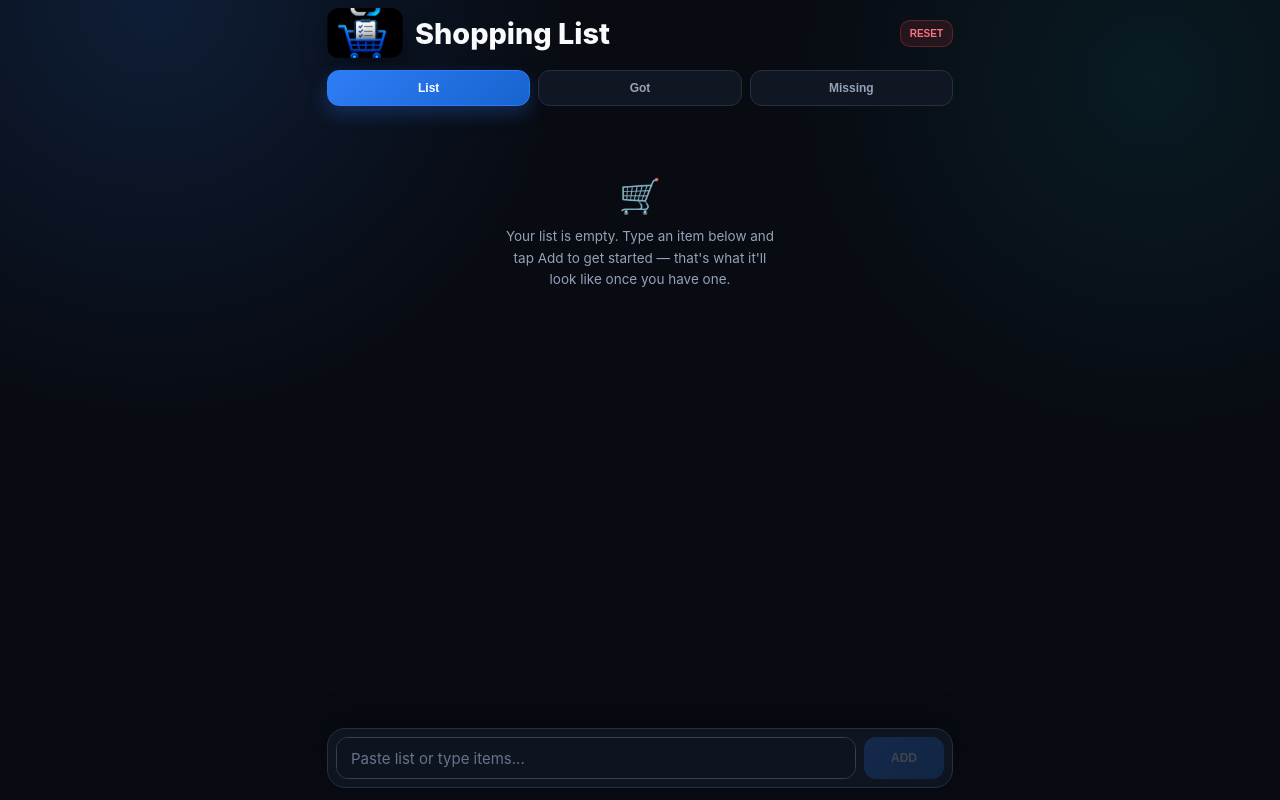
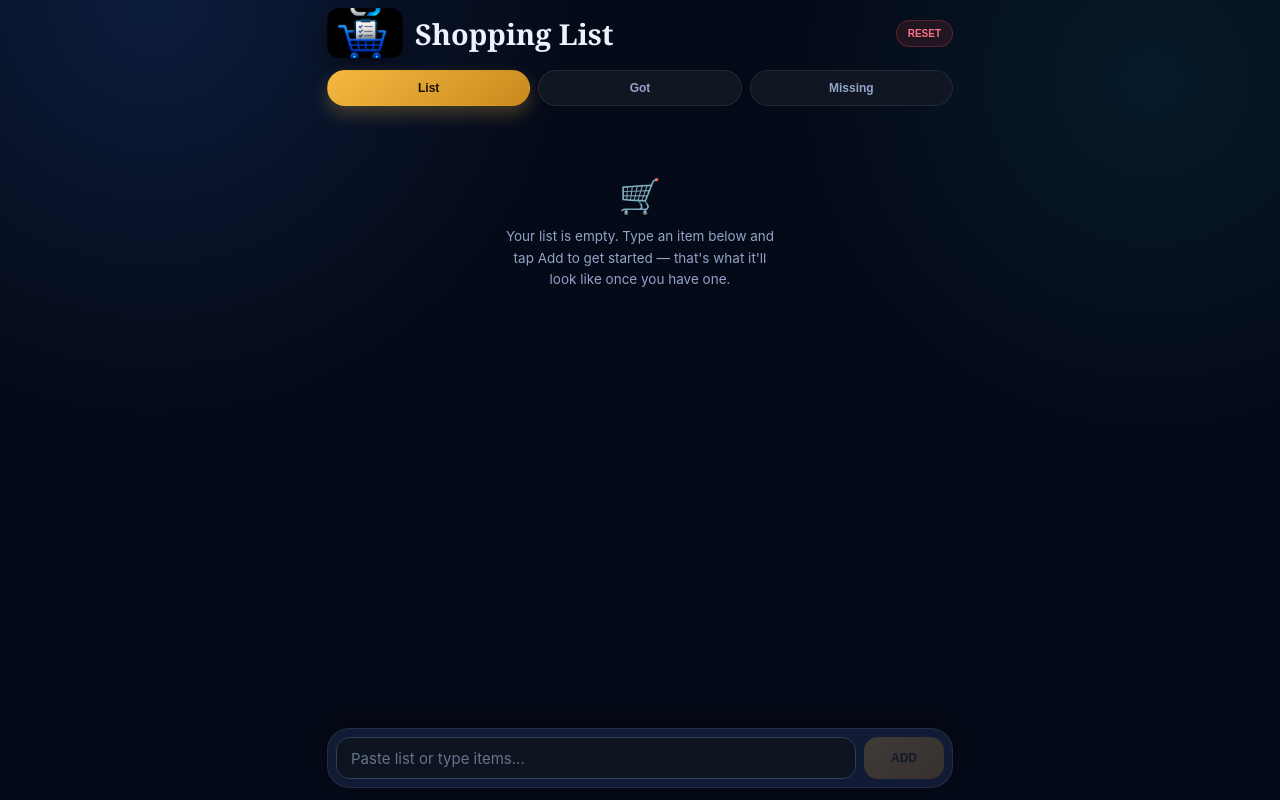
Before and after one commit to cheskyshain-stack/my-tools, a plain HTML site: page groceries/index.html in a window 1280 px wide. Drawn offline with Linux system fonts and the light colour scheme.

Commit message:
Modernize design: restyle groceries and qwikpen to match CJ Music
Both had their own self-contained 'cj-apps-design-system' style block
(a duplicate pattern, not linked to the shared /assets/cj.css) - updated
their accent colors directly (blue and teal respectively -> gold),
added the Fraunces heading font, and bumped button/card radius to the
shared scale (pill-shaped nav/action buttons, 22px cards).

Verified: heading font, button gradients, and background all confirmed
via computed styles; groceries' add-item flow and qwikpen's calculator
(dose stepper) both tested working correctly; qwikpen's header
confirmed still anchored to the top (an earlier, unrelated fix) with
no regression; no console errors on either page.

```diff
--- a/groceries/index.html
+++ b/groceries/index.html
@@ -136,9 +136,9 @@
 }
 
 :root{
-  --bg:#080b12;--card:#101622;--accent:#2f7df6;--accent-glow:rgba(47,125,246,.28);
-  --success:#10b981;--danger:#ef4444;--text:#f8fafc;--text-dim:#94a3b8;
-  --glass:rgba(16,22,34,.96);--line:#243044;
+  --bg:#050A18;--card:#121D38;--accent:#F5B841;--accent-glow:rgba(245,184,65,.28);
+  --success:#10b981;--danger:#ef4444;--text:#EDF2FF;--text-dim:#93A3C7;
+  --glass:rgba(18,29,56,.96);--line:rgba(255,255,255,.08);
 }
 html,body{
   background:radial-gradient(circle at 12% 0%,rgba(47,125,246,.16),transparent 26rem),
@@ -151,26 +151,26 @@ body{color:var(--text)}
 }
 .cj-brand{width:76px;height:50px;border-radius:12px;overflow:hidden;box-shadow:0 10px 28px rgba(0,0,0,.32)}
 .cj-brand img{width:100%;height:100%;object-fit:cover;display:block;animation:cjLogoDock .55s cubic-bezier(.2,.8,.2,1) both}
-h1{font-size:clamp(1.25rem,4.5vw,1.8rem);text-align:left;color:var(--text)}
-.clear-btn{position:static;background:rgba(239,68,68,.12);border:1px solid rgba(239,68,68,.28);color:#fb7185;border-radius:10px;padding:7px 9px}
+h1{font-family:"Fraunces",Georgia,serif;font-weight:600;font-size:clamp(1.25rem,4.5vw,1.8rem);text-align:left;color:var(--text)}
+.clear-btn{position:static;background:rgba(239,68,68,.12);border:1px solid rgba(239,68,68,.28);color:#fb7185;border-radius:999px;padding:7px 11px}
 nav{width:min(100%,650px);margin:0 auto;padding:8px 12px;gap:8px}
-nav button{background:#101622;border:1px solid var(--line);color:var(--text-dim);border-radius:12px;padding:10px}
-nav button.active{background:linear-gradient(135deg,#2f7df6,#1763cf);border-color:#2f7df6;color:#fff;box-shadow:0 8px 18px rgba(47,125,246,.25)}
+nav button{background:#101622;border:1px solid var(--line);color:var(--text-dim);border-radius:999px;padding:10px;transition:transform .16s cubic-bezier(.22,.9,.28,1)}
+nav button.active{background:linear-gradient(140deg,#F5B841,#C98A1C);border-color:transparent;color:#1A1000;box-shadow:0 8px 18px rgba(245,184,65,.26)}
 .list{width:min(100%,650px);margin:0 auto;padding:5px 12px 170px}
-.item{background:var(--card);border:1px solid var(--line);border-radius:14px;margin-bottom:7px;padding:10px 11px;box-shadow:0 7px 18px rgba(0,0,0,.22)}
+.item{background:var(--card);border:1px solid var(--line);border-radius:16px;margin-bottom:7px;padding:10px 11px;box-shadow:0 7px 18px rgba(0,0,0,.22)}
 .empty-state{text-align:center;padding:56px 24px;color:var(--text-dim)}
 .empty-state .big{font-size:34px;margin-bottom:10px}
 .empty-state p{margin:0;font-size:13.5px;line-height:1.6;max-width:280px;margin-inline:auto}
 .item-name{color:var(--text)}
-.qty-btn{background:#152238;color:#5ba2ff;border:1px solid #27405e;border-radius:8px;width:27px;height:27px}
+.qty-btn{background:#182747;color:#F5B841;border:1px solid #27405e;border-radius:8px;width:27px;height:27px}
 .qty-val{color:#fbbf24}
 .btn-back{background:#475569}
 .btn-del{color:#64748b}
 .footer-container{left:50%;right:auto;width:min(calc(100% - 24px),626px);transform:translateX(-50%);bottom:max(12px,env(safe-area-inset-bottom))}
-footer{background:var(--glass);border:1px solid var(--line);box-shadow:0 -9px 28px rgba(0,0,0,.34)}
-footer textarea{background:#0d1420;border:1px solid #334155;color:var(--text)}
+footer{background:var(--glass);border:1px solid var(--line);box-shadow:0 -9px 28px rgba(0,0,0,.34);border-radius:22px}
+footer textarea{background:#0d1420;border:1px solid #334155;color:var(--text);border-radius:14px}
 footer textarea::placeholder{color:#64748b}
-#addBtn{background:linear-gradient(135deg,#2f7df6,#1763cf)}
+#addBtn{background:linear-gradient(140deg,#F5B841,#C98A1C);color:#1A1000;border-radius:14px}
 @media(max-width:520px){
   .cj-page-header{grid-template-columns:62px 1fr auto;gap:9px;padding-top:6px}
   .cj-brand{width:62px;height:42px;border-radius:10px}
```
Also changed, not shown: qwikpen/index.html (+9 -9 lines).
